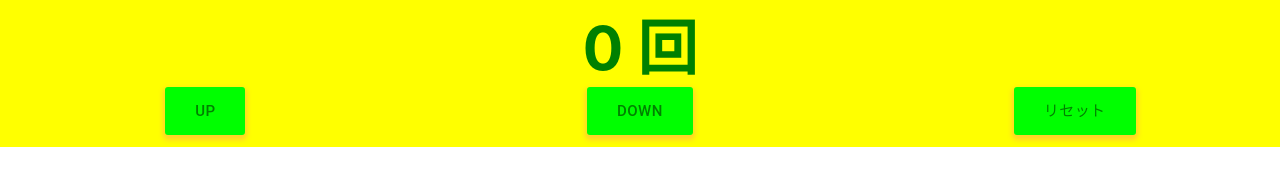
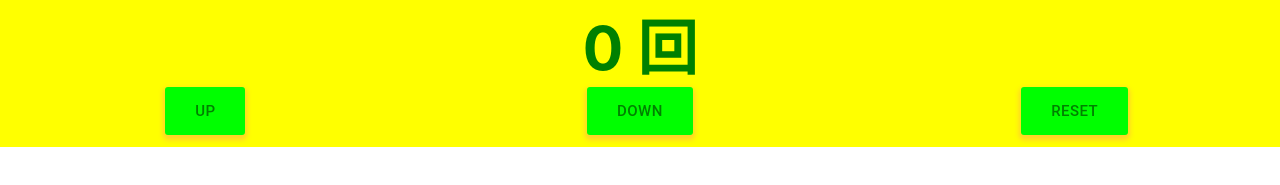
Before and after one commit to Hirai0904/practice, a React (Create React App) app: page / in a window 1280 px wide. Shown: the top 185 px of the page. Built offline with nearby package versions, Linux system fonts and the light colour scheme.

Commit message:
コードの共通化

```diff
--- a/src/App.tsx
+++ b/src/App.tsx
@@ -21,23 +21,26 @@ function App() {
       <Grid container spacing={3}>
         <Grid item xs={4} style={{ textAlign: "center" }}>
           <Button1
-            setCountup={() => {
-              setCount(count + 1);
+            onClick={() => {
+              return setCount(count + 1);
             }}
+            label={"up"}
           />
         </Grid>
         <Grid item xs={4} style={{ textAlign: "center" }}>
-          <Button2
-            setCountdown={() => {
+          <Button1
+            onClick={() => {
               return setCount(count - 1);
             }}
+            label={"down"}
           />
         </Grid>
         <Grid item xs={4} style={{ textAlign: "center" }}>
-          <Button3
-            setCountreset={() => {
+          <Button1
+            onClick={() => {
               return setCount(0);
             }}
+            label={"reset"}
           />
         </Grid>
       </Grid>
--- a/src/Button.tsx
+++ b/src/Button.tsx
@@ -8,21 +8,22 @@ const useStyles = makeStyles({
     border: 10,
     borderRadius: 3,
     boxShadow: "0 3px 5px 2px rgba(255, 105, 135, .3)",
-    color: "green", //文字色
+    color: "green", //NOTE:文字色
     height: 48,
     padding: "0 30px",
   },
 });
 
 interface Props {
-  setCountup: () => void;
+  onClick: () => void;
+  label: string; //NOTE:情報の型を決める
 }
 export const Button1 = (Props: Props) => {
   const classes = useStyles();
   return (
-    <Button size="large" className={classes.root} onClick={Props.setCountup}>
-      up
+    <Button size="large" className={classes.root} onClick={Props.onClick}>
+      {Props.label}
     </Button>
   );
 };
-//  ボタンを押すという動作を作る
+//  NOTE:ボタンを押すという動作を作る
```
